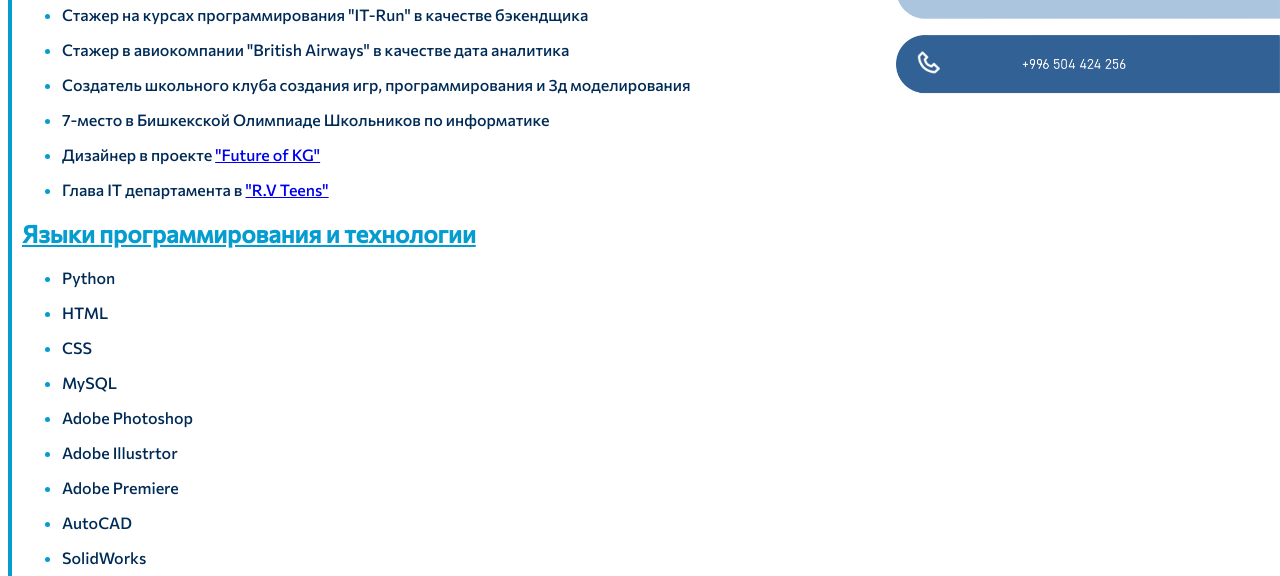
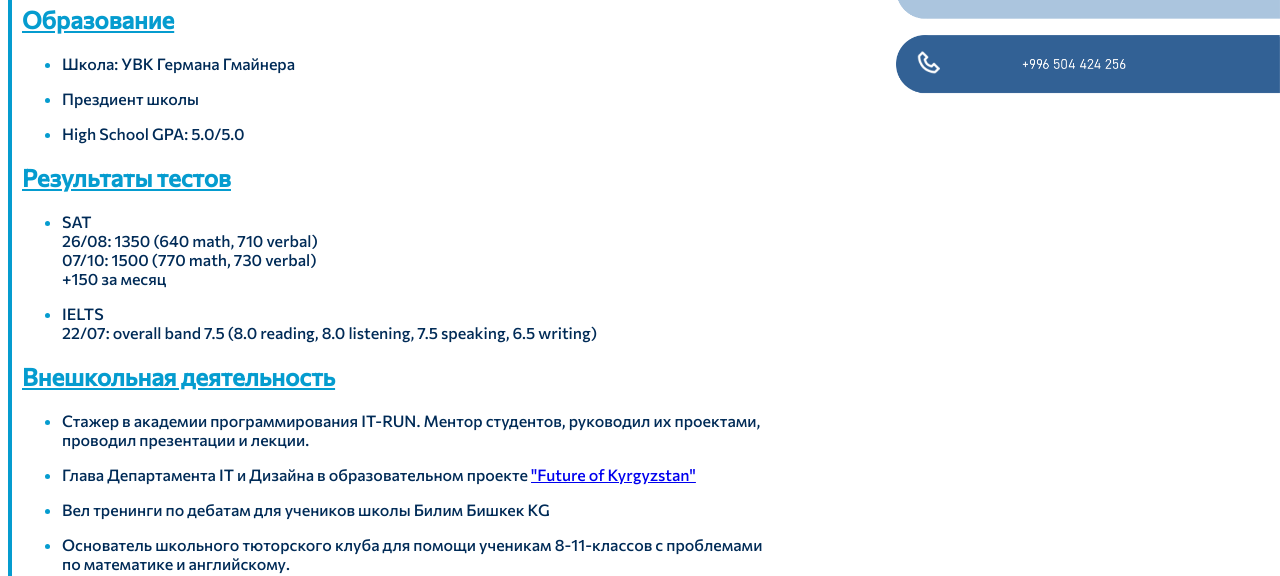
Before and after one commit to smetana228/cv, a plain HTML site: page index.html in a window 1280 px wide. Shown: the part 390-966 px from the top of the page. Drawn offline with nearby package versions, Linux system fonts and the light colour scheme.

Commit message:
Update index.html

```diff
--- a/index.html
+++ b/index.html
@@ -24,31 +24,39 @@
  	<div class=vl>
 
  	<h1>Асилбеков Нурсултан</h1>
-
+ 	<h2>Образование</h2>
+ 	<ul>
+	 	<li><p>Школа: УВК Германа Гмайнера</p></li>
+	 	<li><p>Прездиент школы</p></li>
+	 	<li><p>High School GPA: 5.0/5.0</p></li>
+	</ul>
+	<h2>Результаты тестов</h2>
 	<ul>
-		<li><p>Стажер на курсах программирования "IT-Run" в качестве бэкендщика</p></li>
-		<li><p>Стажер в авиокомпании "British Airways" в качестве дата аналитика</p></li>
-		<li><p>Создатель школьного клуба создания игр, программирования и 3д моделирования</p></li>
-		<li><p>7-место в Бишкекской Олимпиаде Школьников по информатике</p></li>
-		<li><p>Дизайнер в проекте <a href="https://www.instagram.com/futureofkg/" target="_blank">"Future of KG"</a></p></li>
-		<li><p>Глава IT департамента в <a href="http://f0834743.xsph.ru/" target="_blank">"R.V Teens"</a></p></li>
+		<li><p>SAT<br>
+		       26/08: 1350 (640 math, 710 verbal)<br>
+		       07/10: 1500 (770 math, 730 verbal)<br>
+		       +150 за месяц</p></li>
+		<li><p>IELTS<br>
+		       22/07: overall band 7.5 (8.0 reading, 8.0 listening, 7.5 speaking, 6.5 writing)</p></li>
+	</ul>
+	<h2>Внешкольная деятельность</h2>
+	<ul>
+		<li><p>Стажер в академии программирования IT-RUN. Ментор студентов, руководил их проектами, <br> проводил презентации и лекции.</p></li>
+		<li><p>Глава Департамента IT и Дизайна в образовательном проекте <a href="https://www.instagram.com/futureofkg/" target="_blank">"Future of Kyrgyzstan"</a></p></li>
+		<li><p>Вел тренинги по дебатам для учеников школы Билим Бишкек KG</p></li>
+		<li><p>Основатель школьного тюторского клуба для помощи ученикам 8-11-классов с проблемами <br> по математике и английскому.</p></li>
 	</ul>
 
-	<h2>Языки программирования и технологии</h2>
+	<h2>Почести и нагрды</h2>
 	<ul>
-		<li><p>Python</p></li>
-		<li><p>HTML</p></li>
-		<li><p>CSS</p></li>
-		<li><p>MySQL</p></li>
-		<li><p>Adobe Photoshop</p></li>
-		<li><p>Adobe Illustrtor</p></li>
-		<li><p>Adobe Premiere</p></li>
-		<li><p>AutoCAD</p></li>
-		<li><p>SolidWorks</p></li>
+		<li><p>3-место в национальной олимпиаде по английскому</p></li>
+		<li><p>3-место в национальной олимпиаде по математике</p></li>
+		<li><p>3-место в региональной олимпиаде по английскому</p></li>
+		<li><p>1-место в школьной олимпидае по английскому и математике</p></li>
 	</ul>
 
-	<br/>
-	<br/>
+	<br>
+	<br>
 	</div>
 	<img src=bor2.png class=bor2></img>
 
```
